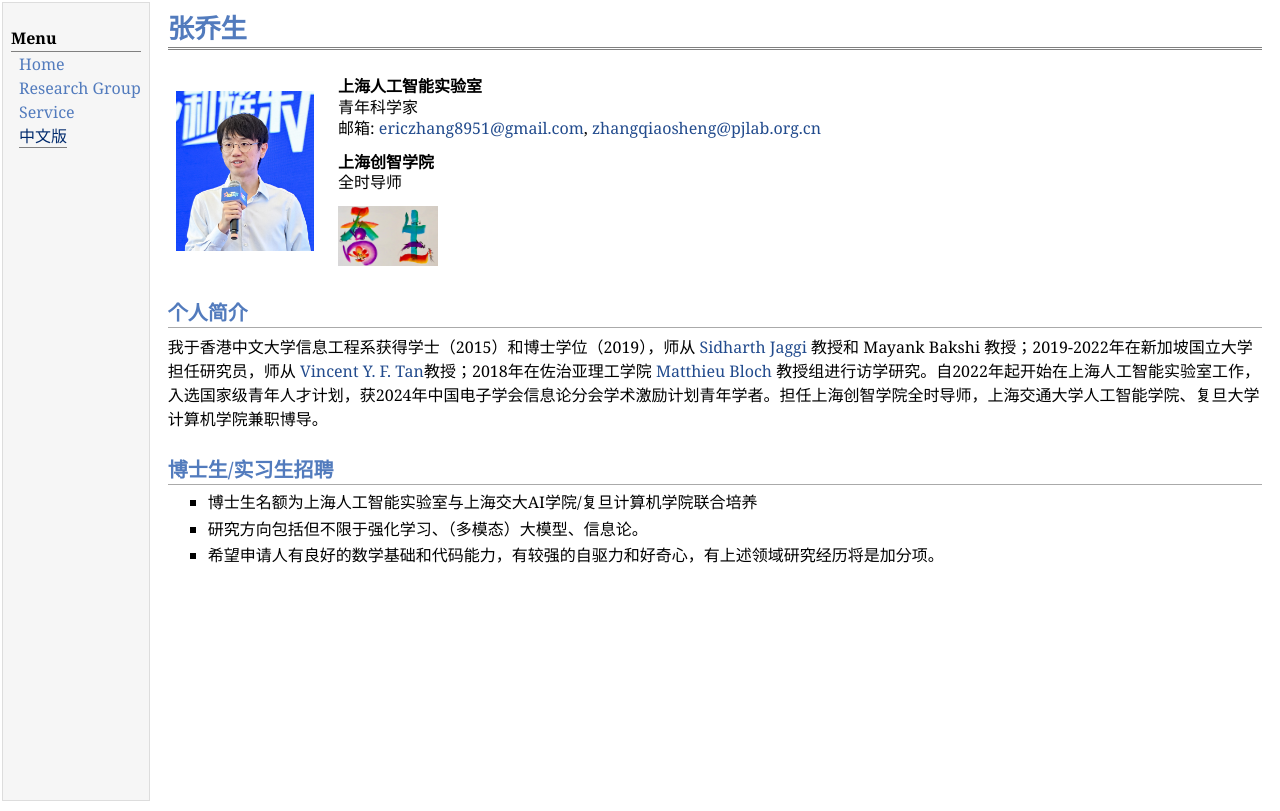
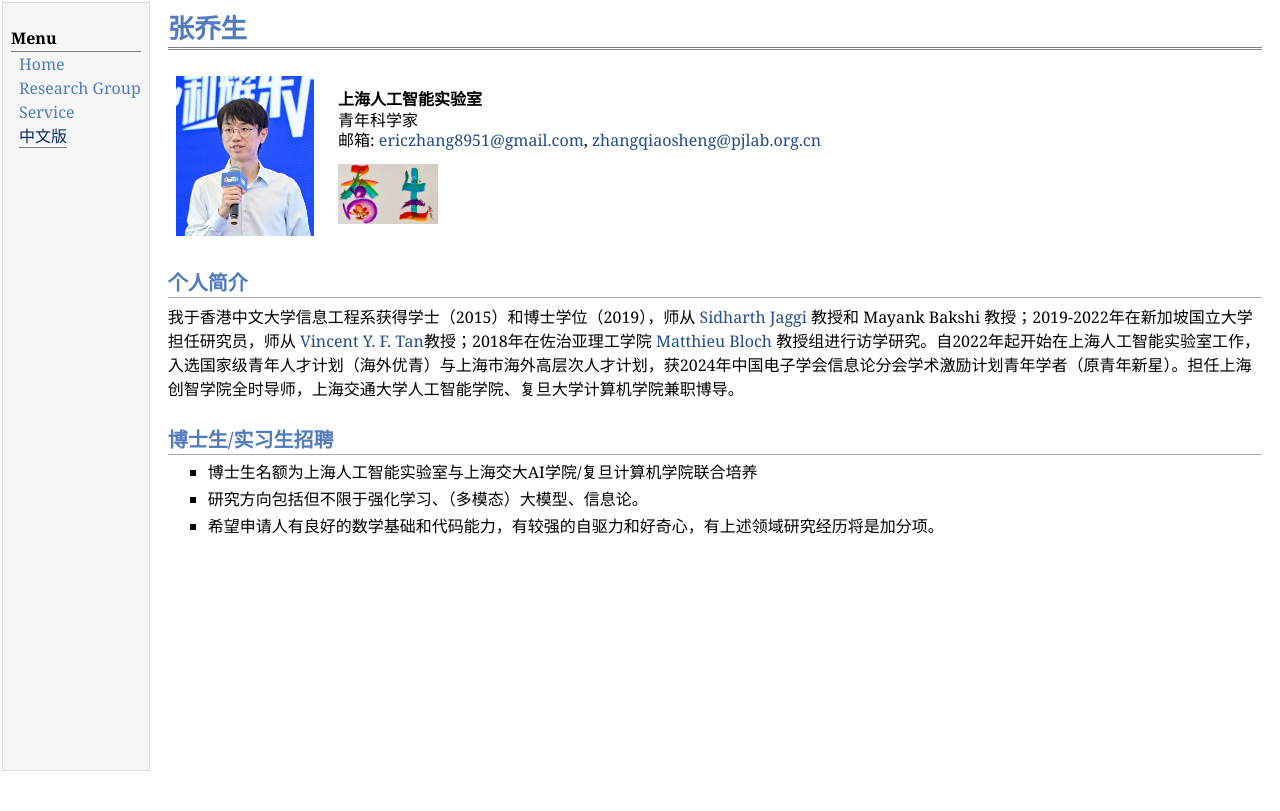
Before and after one commit to QiaoshengZhang/QiaoshengZhang.github.io, a plain HTML site: page chinese.html in a window 1280 px wide. Drawn offline with Linux system fonts and the light colour scheme.

Commit message:
Add files via upload

```diff
--- a/chinese.html
+++ b/chinese.html
@@ -33,9 +33,6 @@
 青年科学家 <br />
 邮箱: <a href="mailto:ericzhang8951@gmail.com">ericzhang8951@gmail.com</a>, <a href="mailto:zhangqiaosheng@pjlab.org.cn">zhangqiaosheng@pjlab.org.cn</a></p>
 
-<p><b>上海创智学院 </b> <br />
-全时导师 <br />
-</p>
 
 <img src="QS.jpeg" alt="alt text" width="100px" height="60px" />
 
@@ -45,7 +42,7 @@
 
 
 <h2>个人简介</h2>
-我于香港中文大学信息工程系获得学士（2015）和博士学位（2019），师从 <a href="https://research-information.bris.ac.uk/en/persons/sidharth-sid-jaggi">Sidharth Jaggi</a> 教授和 Mayank Bakshi 教授；2019-2022年在新加坡国立大学担任研究员，师从 <a href="https://vyftan.github.io/index.html">Vincent Y. F. Tan</a>教授；2018年在佐治亚理工学院 <a href="https://bloch.ece.gatech.edu/">Matthieu Bloch</a> 教授组进行访学研究。自2022年起开始在上海人工智能实验室工作，入选国家级青年人才计划，获2024年中国电子学会信息论分会学术激励计划青年学者。担任上海创智学院全时导师，上海交通大学人工智能学院、复旦大学计算机学院兼职博导。
+我于香港中文大学信息工程系获得学士（2015）和博士学位（2019），师从 <a href="https://research-information.bris.ac.uk/en/persons/sidharth-sid-jaggi">Sidharth Jaggi</a> 教授和 Mayank Bakshi 教授；2019-2022年在新加坡国立大学担任研究员，师从 <a href="https://vyftan.github.io/index.html">Vincent Y. F. Tan</a>教授；2018年在佐治亚理工学院 <a href="https://bloch.ece.gatech.edu/">Matthieu Bloch</a> 教授组进行访学研究。自2022年起开始在上海人工智能实验室工作，入选国家级青年人才计划（海外优青）与上海市海外高层次人才计划，获2024年中国电子学会信息论分会学术激励计划青年学者（原青年新星）。担任上海创智学院全时导师，上海交通大学人工智能学院、复旦大学计算机学院兼职博导。
 
 
   <h2>博士生/实习生招聘</h2>
```
Also changed, not shown: index.html (+1 -3 lines).
